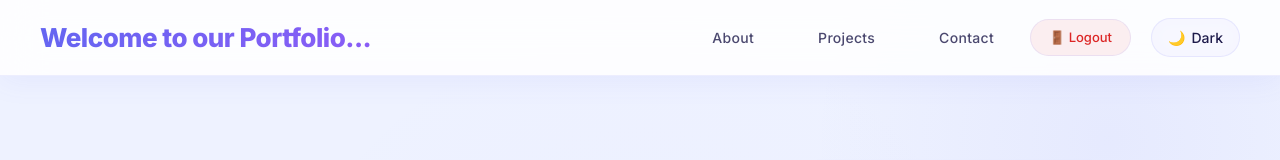
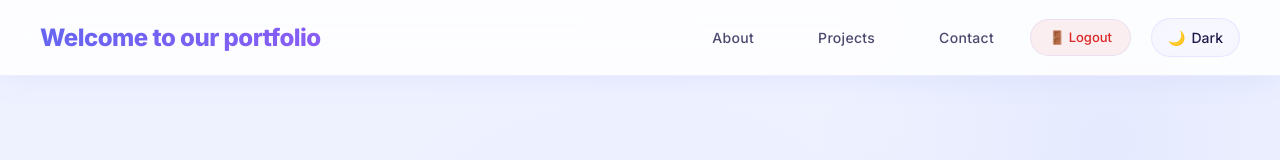
Before and after one commit to praveenraj444/portfolio-website, a React (Create React App) app: page / in a window 1280 px wide. Both pictures are taken after typing "Sample", "Sample123" into the empty fields and a click on the button "🔓 Login". Shown: the top 160 px of the page. Built offline with nearby package versions, Linux system fonts and the light colour scheme.

Commit message:
Updated navbar title to Welcome to our portfolio

```diff
--- a/src/components/Navbar.jsx
+++ b/src/components/Navbar.jsx
@@ -60,7 +60,7 @@ const Navbar = ({ isLoggedIn, onLogout }) => {
         height: '100%'
       }}>
         <a href="#" style={{
-          fontSize: scrolled ? '22px' : '26px',
+          fontSize: scrolled ? '20px' : '24px',
           fontWeight: '800',
           background: 'linear-gradient(135deg, #6366f1, #8b5cf6)',
           WebkitBackgroundClip: 'text',
@@ -69,7 +69,7 @@ const Navbar = ({ isLoggedIn, onLogout }) => {
           letterSpacing: '-0.5px',
           transition: 'font-size 0.3s ease'
         }}>
-          Welcome to our Portfolio...
+          Welcome to our portfolio
         </a>
 
         <div style={{ display: 'flex', alignItems: 'center', gap: '20px' }}>
```
